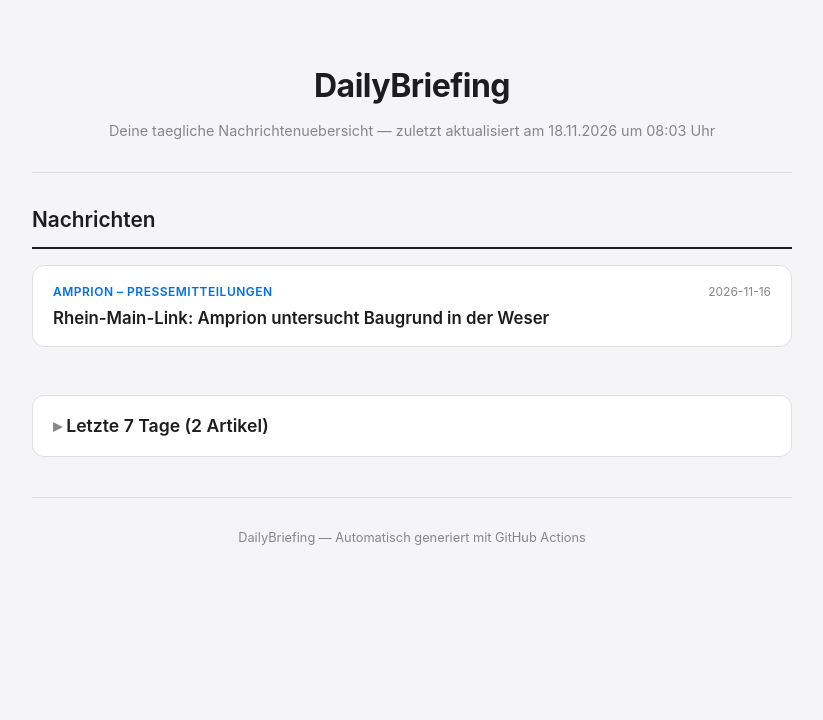
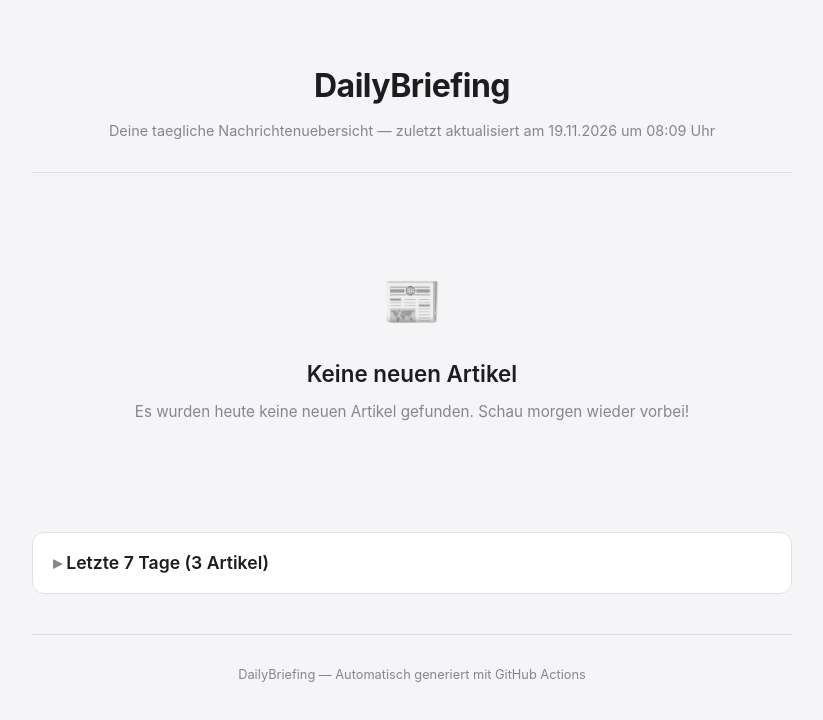
Before and after one commit to Carlo-Wikarek/daily-briefing, a plain HTML site: page index.html in a window 1280 px wide. Shown: the whole page, without its empty margins (228-1051 px from the left). Drawn offline with Linux system fonts and the light colour scheme.

Commit message:
chore: daily update

```diff
--- a/index.html
+++ b/index.html
@@ -238,28 +238,24 @@
     <div class="container">
         <header>
             <h1>DailyBriefing</h1>
-            <p class="subtitle">Deine taegliche Nachrichtenuebersicht &mdash; zuletzt aktualisiert am 18.11.2026 um 08:03 Uhr</p>
+            <p class="subtitle">Deine taegliche Nachrichtenuebersicht &mdash; zuletzt aktualisiert am 19.11.2026 um 08:09 Uhr</p>
         </header>
 
         <main>
 
-            <section class="category">
-                <h2 class="category-title">Nachrichten</h2>
-                <div class="articles">
-                    <a href="https://www.amprion.net/Presse/Presse-Detailseite_102336.html" class="article-card" target="_blank" rel="noopener noreferrer">
-                        <div class="article-meta">
-                            <span class="article-source">Amprion – Pressemitteilungen</span>
-                            <span class="article-date">2026-11-16</span>
-                        </div>
-                        <h3 class="article-title">Rhein-Main-Link: Amprion untersucht Baugrund in der Weser</h3>
-
-                    </a>
-                </div>
-            </section>
+            <div class="empty-state">
+                <div class="empty-icon">&#128240;</div>
+                <h2>Keine neuen Artikel</h2>
+                <p>Es wurden heute keine neuen Artikel gefunden. Schau morgen wieder vorbei!</p>
+            </div>
 
         <details class="recent-section">
-            <summary class="recent-summary">Letzte 7 Tage (2 Artikel)</summary>
+            <summary class="recent-summary">Letzte 7 Tage (3 Artikel)</summary>
             <ul class="recent-list">
+                        <li>
+                            <a href="https://www.amprion.net/Presse/Presse-Detailseite_102336.html" target="_blank" rel="noopener noreferrer">Rhein-Main-Link: Amprion untersucht Baugrund in der Weser <span class="recent-date">2026-11-18</span></a>
+                            <span class="recent-source">Amprion</span>
+                        </li>
                         <li>
                             <a href="https://www.amprion.net/Presse/Presse-Detailseite_102273.html" target="_blank" rel="noopener noreferrer">Straßensperrungen in Voerde wegen Arbeiten an Stromleitung <span class="recent-date">2026-11-13</span></a>
                             <span class="recent-source">Amprion</span>
```
